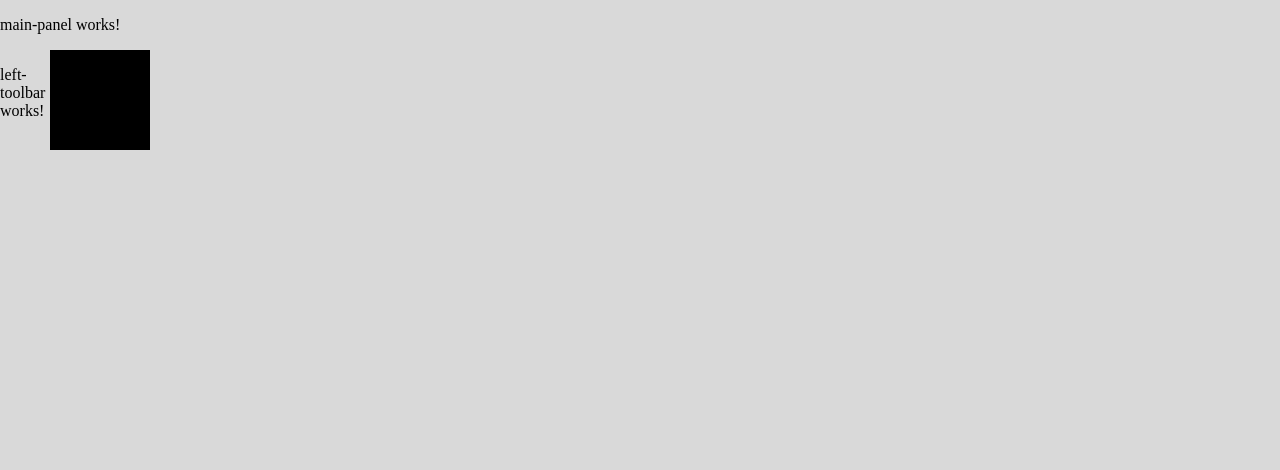
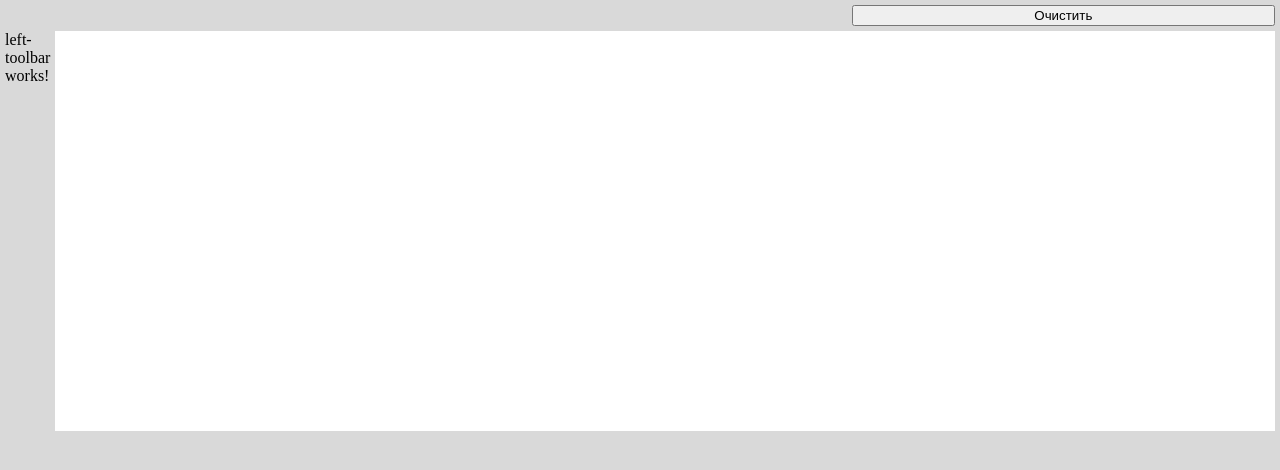
Before and after one commit to ALPNP/ng-paint, an Angular app: page / in a window 1280 px wide. Shown: the top 470 px of the page. Built offline with nearby package versions, Linux system fonts and the light colour scheme.

Commit message:
add svgLayoutService add basic logic, fix drawing svg elements.

```diff
--- a/src/app/app.component.scss
+++ b/src/app/app.component.scss
@@ -1,4 +1,5 @@
 #app-layout {
+  margin: 5px 5px;
   display: grid;
   grid-template-columns: 1fr;
   .main-panel {
--- a/src/app/components/main-panel/main-panel.component.html
+++ b/src/app/components/main-panel/main-panel.component.html
@@ -1,3 +1,16 @@
-<p>
-  main-panel works!
-</p>
+<div class="main-panel-container">
+  <div class="main-panel-title">
+
+  </div>
+  <div class="main-panel-content">
+    <div class="main-panel-left-row">
+
+    </div>
+    <div class="main-panel-center-row">
+
+    </div>
+    <div class="main-panel-right-row">
+      <button type="button" (click)="clearPicture($event)">Очистить</button>
+    </div>
+  </div>
+</div>
--- a/src/app/components/main-panel/main-panel.component.scss
+++ b/src/app/components/main-panel/main-panel.component.scss
@@ -0,0 +1,15 @@
+.main-panel-container {
+  margin-bottom: 5px;
+  display: grid;
+  grid-template-columns: 1fr;
+  text-align: center;
+
+  .main-panel-content {
+    display: grid;
+    grid-template-columns: 1fr 1fr 1fr;
+    .main-panel-right-row {
+      display: grid;
+      grid-template-columns: 1fr;
+    }
+  }
+}
--- a/src/app/components/main-panel/main-panel.component.ts
+++ b/src/app/components/main-panel/main-panel.component.ts
@@ -1,4 +1,5 @@
-import { Component, OnInit } from '@angular/core';
+import {Component, OnInit} from '@angular/core';
+import {SvgLayoutService} from "../../services/svg-layout/svg-layout.service";
 
 @Component({
   selector: 'ngp-main-panel',
@@ -7,9 +8,14 @@ import { Component, OnInit } from '@angular/core';
 })
 export class MainPanelComponent implements OnInit {
 
-  constructor() { }
+  constructor(private sls: SvgLayoutService) {
+  }
 
   ngOnInit() {
   }
 
+  clearPicture(e) {
+    this.sls.clearPicture();
+    console.log(e);
+  }
 }
--- a/src/app/components/svg-layout/svg-layout.component.html
+++ b/src/app/components/svg-layout/svg-layout.component.html
@@ -1,4 +1,3 @@
 <div class="svg-layout-container">
   <div id="canvas"></div>
-
 </div>
--- a/src/app/components/svg-layout/svg-layout.component.ts
+++ b/src/app/components/svg-layout/svg-layout.component.ts
@@ -1,4 +1,6 @@
-import { Component, OnInit } from '@angular/core';
+import {Component, OnInit, OnDestroy} from '@angular/core';
+import {SvgLayoutService} from "../../services/svg-layout/svg-layout.service";
+import {Subscription} from 'rxjs/Subscription';
 declare const SVG:any;
 
 @Component({
@@ -6,14 +8,41 @@ declare const SVG:any;
   templateUrl: 'svg-layout.component.html',
   styleUrls: ['svg-layout.component.scss']
 })
-export class SvgLayoutComponent implements OnInit {
+export class SvgLayoutComponent implements OnInit, OnDestroy {
+  clearPictureSubscription: Subscription;
+  draw = null;
 
-  constructor() { }
+  constructor(private sls: SvgLayoutService) {
+    this.clearPictureSubscription = this.sls.getPicture().subscribe(() => {this.svgInit()});
+  }
 
   ngOnInit() {
-    const draw = SVG('canvas').size(400, 400);
-    const rect = draw.rect(100, 100);
-    rect.draggable();
+    this.svgInit(true);
   }
 
+  ngOnDestroy() {
+    this.clearPictureSubscription.unsubscribe();
+  }
+
+  svgInit(startInit?) {
+    if (startInit) {
+      this.draw = SVG('canvas').size(this.sls.getCanvasSize().width, this.sls.getCanvasSize().height);
+    } else {
+      this.draw.clear();
+    }
+
+    const background = this.draw.rect('100%', 400).fill('#FFFFFF');
+    background.on('click', this.drawElement, this);
+  }
+
+  drawElement(e) {
+    let size: number = 10;
+    let color: string = '#B34EE9';
+    let moveX = (this.draw.node.clientWidth - (this.draw.node.clientWidth - e.offsetX)) - (size / 2);
+    let moveY = (this.draw.node.clientHeight - (this.draw.node.clientHeight - e.offsetY)) - (size / 2);
+    let drawingElement = this.draw.circle(size).fill(color).move(moveX, moveY);
+    let drawingStorageElement = {moveX: moveX, moveY: moveY, size: size, color: color};
+
+    this.sls.addDrawingElement({drawingElement: drawingElement, drawingStorageElement: drawingStorageElement});
+  }
 }
--- /dev/null
+++ b/src/app/services/svg-layout/svg-layout.service.ts
@@ -0,0 +1,37 @@
+import {Injectable} from '@angular/core';
+import {Observable} from 'rxjs';
+import {Subject} from 'rxjs/Subject';
+
+@Injectable()
+export class SvgLayoutService {
+  private picture = new Subject<any>();
+
+  drawingElements: any[] = [];
+  drawingStorageElements: any[] = [];
+  canvasSize: any = {width: '100%', height: 400};
+
+  constructor() { }
+
+  getPicture() {
+    return this.picture.asObservable();
+  }
+
+  clearPicture() {
+    this.clearDrawingElements();
+    this.picture.next();
+  }
+
+  getCanvasSize() {
+    return this.canvasSize;
+  }
+
+  addDrawingElement(element) {
+    this.drawingElements.push(element.drawingElement);
+    this.drawingStorageElements.push(element.drawingStorageElement);
+  }
+
+  clearDrawingElements() {
+    this.drawingElements = [];
+    this.drawingStorageElements = [];
+  }
+}
--- a/src/assets/scss/styles.scss
+++ b/src/assets/scss/styles.scss
@@ -4,6 +4,7 @@
 html,
 body,
 ul,
+p,
 ol {
   margin:  0;
   padding: 0;
```
Also changed, not shown: src/app/app.module.ts (+12 -10 lines), 1 other file (tests, documents, lock files or other folders).
